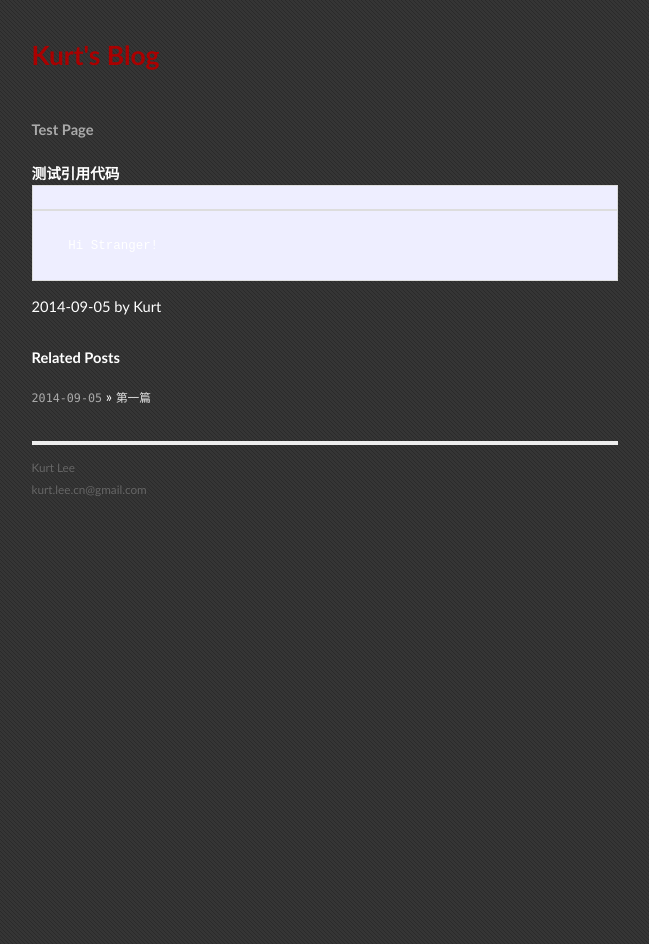
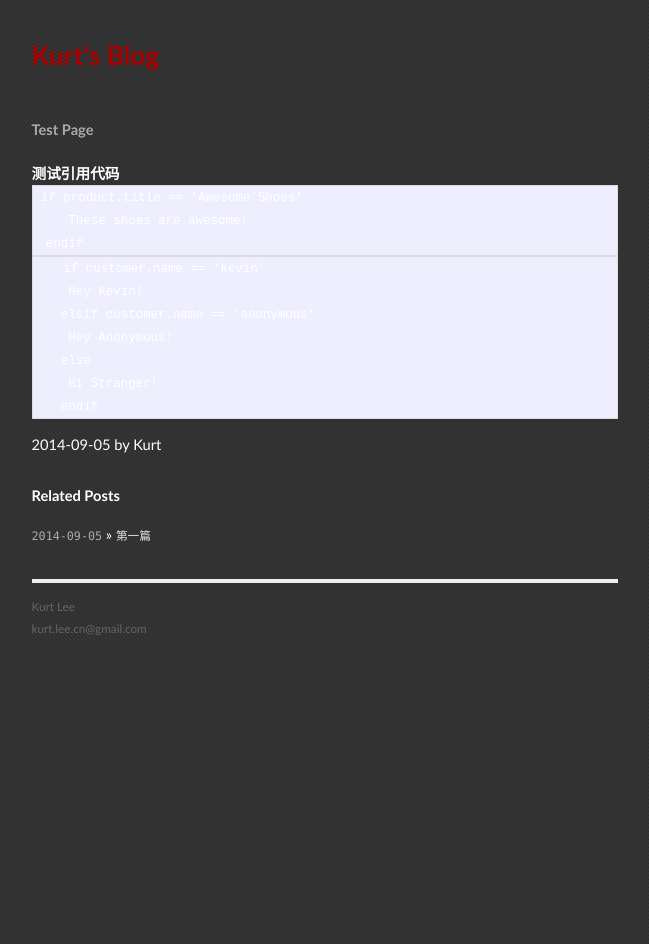
Before and after one commit to KurtLee/kurtlee.github.io, a Jekyll site: the page built from _posts/2014-09-05-测试代码应用.md, in a window 1280 px wide. Shown: the whole page, without its empty margins (315-964 px from the left). Built offline with Jekyll 4.4.1, drawn with Linux system fonts in a browser that asks for light colours; Markdown is read by kramdown in place of the engine named in the settings.

Commit message:
remove %

````diff
--- a/_posts/2014-09-05-测试代码应用.md
+++ b/_posts/2014-09-05-测试代码应用.md
@@ -5,16 +5,16 @@ title: Test Page
 ###测试引用代码
 
 ```
-{% if product.title == 'Awesome Shoes' %}
+if product.title == 'Awesome Shoes'
     These shoes are awesome!
-{% endif %}
+ endif
 ```
 ```
-  {% if customer.name == 'kevin' %}
+   if customer.name == 'kevin'
     Hey Kevin!
-  {% elsif customer.name == 'anonymous' %}
+   elsif customer.name == 'anonymous'
     Hey Anonymous!
-  {% else %}
+   else
     Hi Stranger!
-  {% endif %}
+   endif
 ```
````
